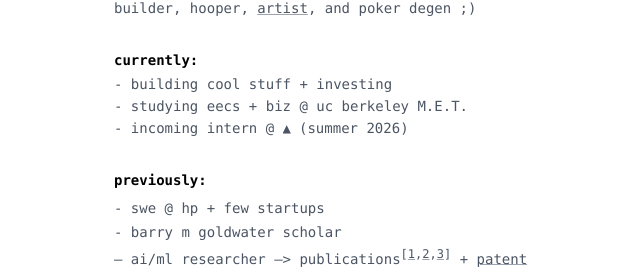
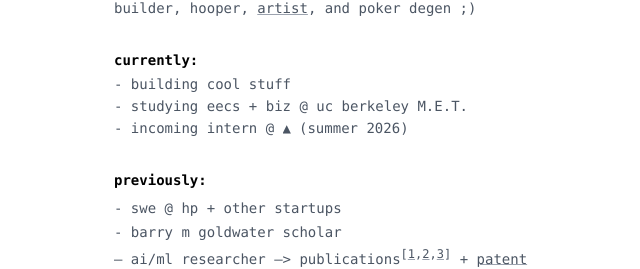
Before and after one commit to jpsingaraju/personal-website, a Next.js app: page / in a window 1280 px wide. Shown: the part 171-440 px from the top of the page, without its empty margins (190-830 px from the left). Built offline with nearby package versions, Linux system fonts and the light colour scheme.

Commit message:
wording update

```diff
--- a/app/page.tsx
+++ b/app/page.tsx
@@ -31,7 +31,7 @@ export default function Home(): JSX.Element {
         <section className="space-y-1">
           <h2 className="text-xs sm:text-sm font-semibold">currently:</h2>
           <ul className="space-y-0.5 text-gray-600 text-xs sm:text-sm">
-            <li>- building cool stuff + investing</li>
+            <li>- building cool stuff</li>
             <li>- studying eecs + biz @ uc berkeley M.E.T.</li>
             <li>
               - incoming intern @{" "}
@@ -68,7 +68,7 @@ export default function Home(): JSX.Element {
         <section className="space-y-2">
           <h2 className="text-xs sm:text-sm font-semibold">previously:</h2>
           <ul className="space-y-1 text-gray-600 text-xs sm:text-sm">
-            <li>- swe @ hp + few startups</li>
+            <li>- swe @ hp + other startups</li>
             <li>- barry m goldwater scholar</li>
             <li>
               — ai/ml researcher —&gt; publications
```
